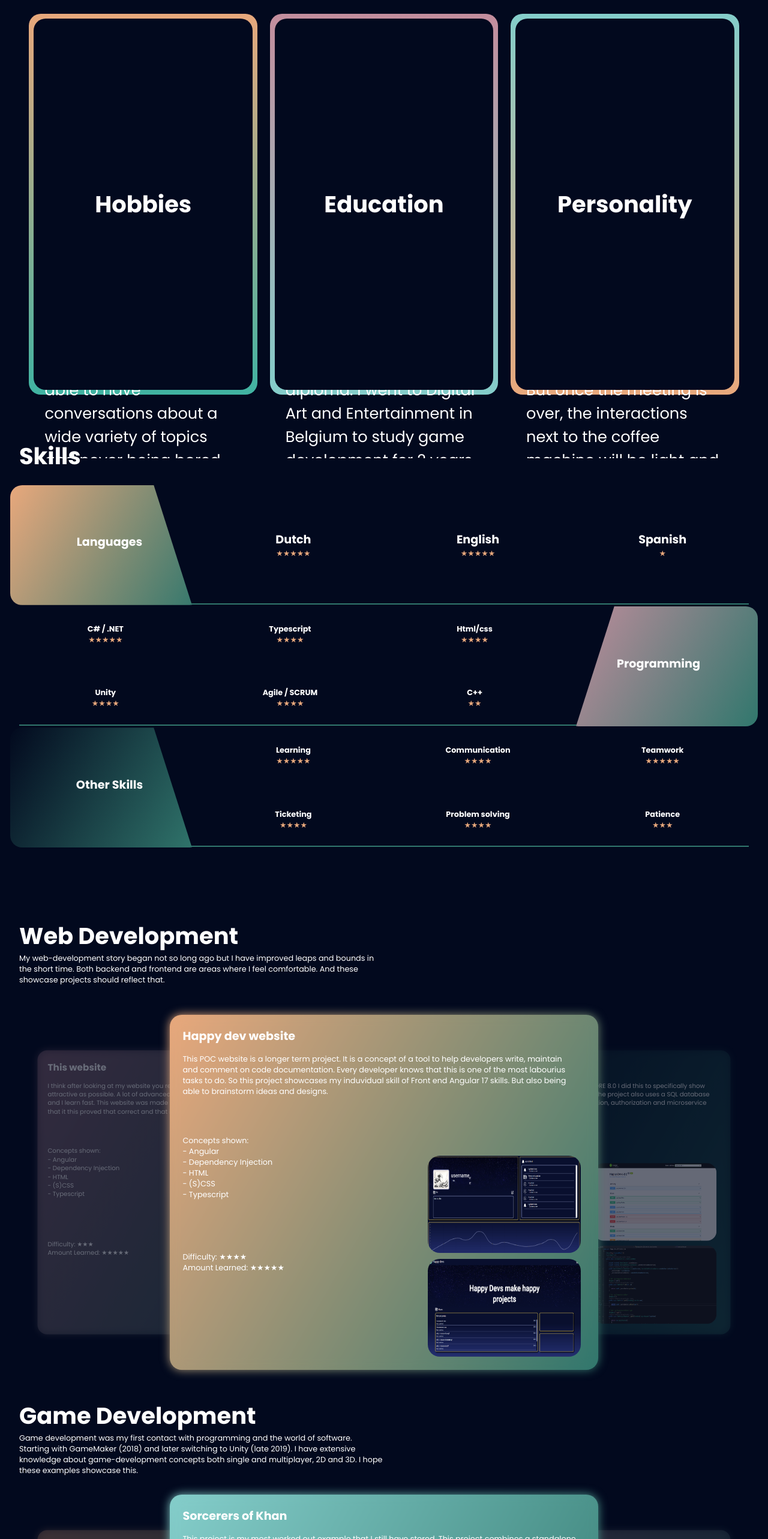
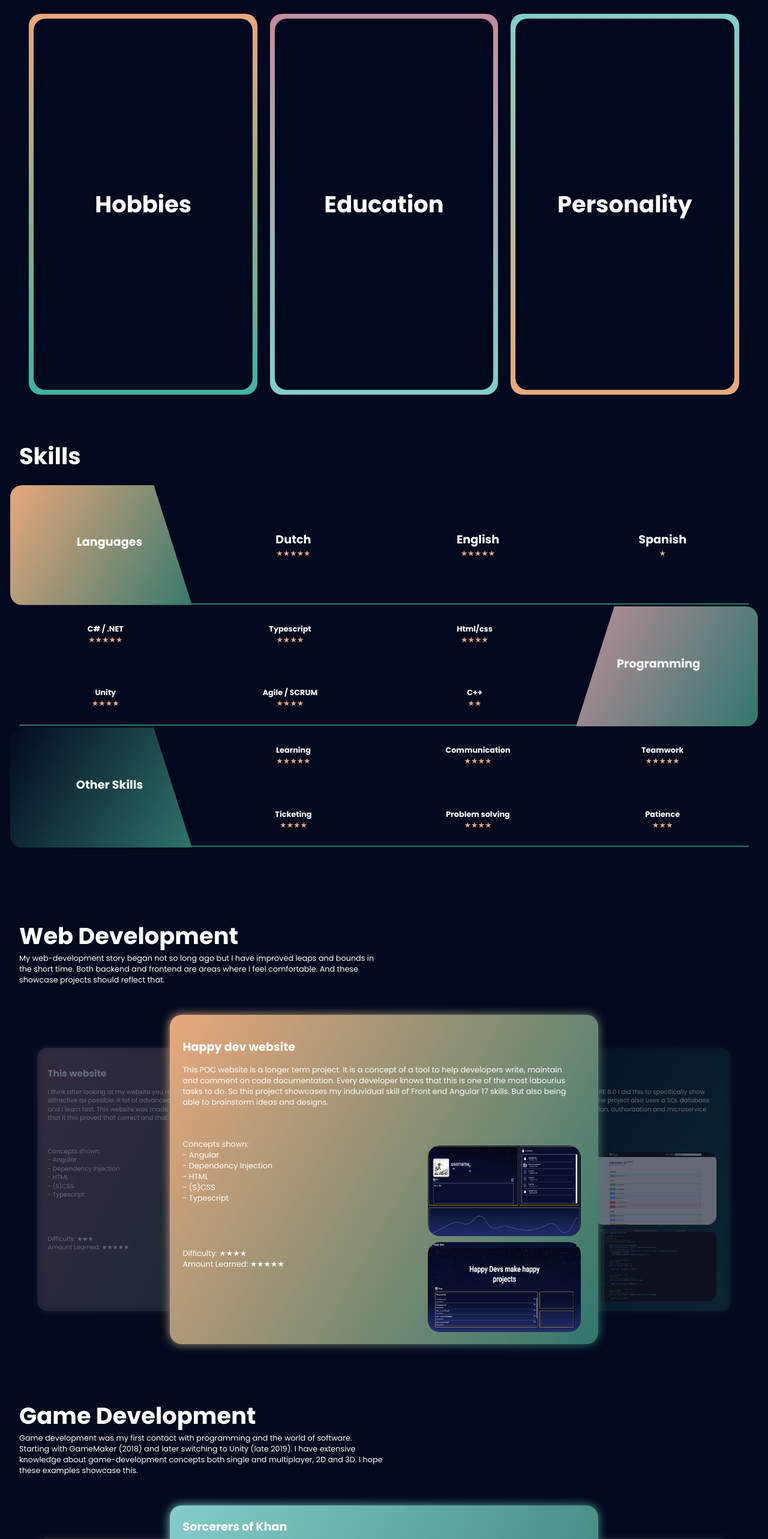
Before and after one commit to ThatGhost/Portfolio, an Angular app: page / in a window 1280 px wide. Shown: the part 900-3466 px from the top of the page at 60% size. Built offline with nearby package versions, Linux system fonts and the light colour scheme.

Commit message:
fixed formatting

```diff
--- a/src/components/standalone/about-me/about-me.component.scss
+++ b/src/components/standalone/about-me/about-me.component.scss
@@ -131,7 +131,7 @@
             p {
                 z-index: 1;
                 color: $c-white;
-                font-size: 2vw;
+                font-size: 1vw;
                 @include poppins-medium;
                 position: absolute;
                 top: 15%;
--- a/src/components/standalone/game-development/game-development.component.scss
+++ b/src/components/standalone/game-development/game-development.component.scss
@@ -67,6 +67,7 @@
         width: 100%;
         height: 80%;
         position: relative;
+        padding-top: 1.5%;
 
         @media only screen and (max-width: 499px) {
             margin-top: 30%;
@@ -75,7 +76,7 @@
         .card {
             position: absolute;
             width: 60%;
-            height: 100%;
+            height: 90%;
             left: 0;
             right: 0;
             margin: auto;
--- a/src/components/standalone/web-development/web-development.component.scss
+++ b/src/components/standalone/web-development/web-development.component.scss
@@ -75,13 +75,14 @@
         .card {
             position: absolute;
             width: 60%;
-            height: 100%;
+            height: 90%;
             left: 0;
             right: 0;
             margin: auto;
             transition: transform .4s ease;
             cursor: pointer;
             border-radius: 20px;
+            padding-top: 1.5%;
 
             @media only screen and (max-width: 499px) {
                 height: 60%;
```
